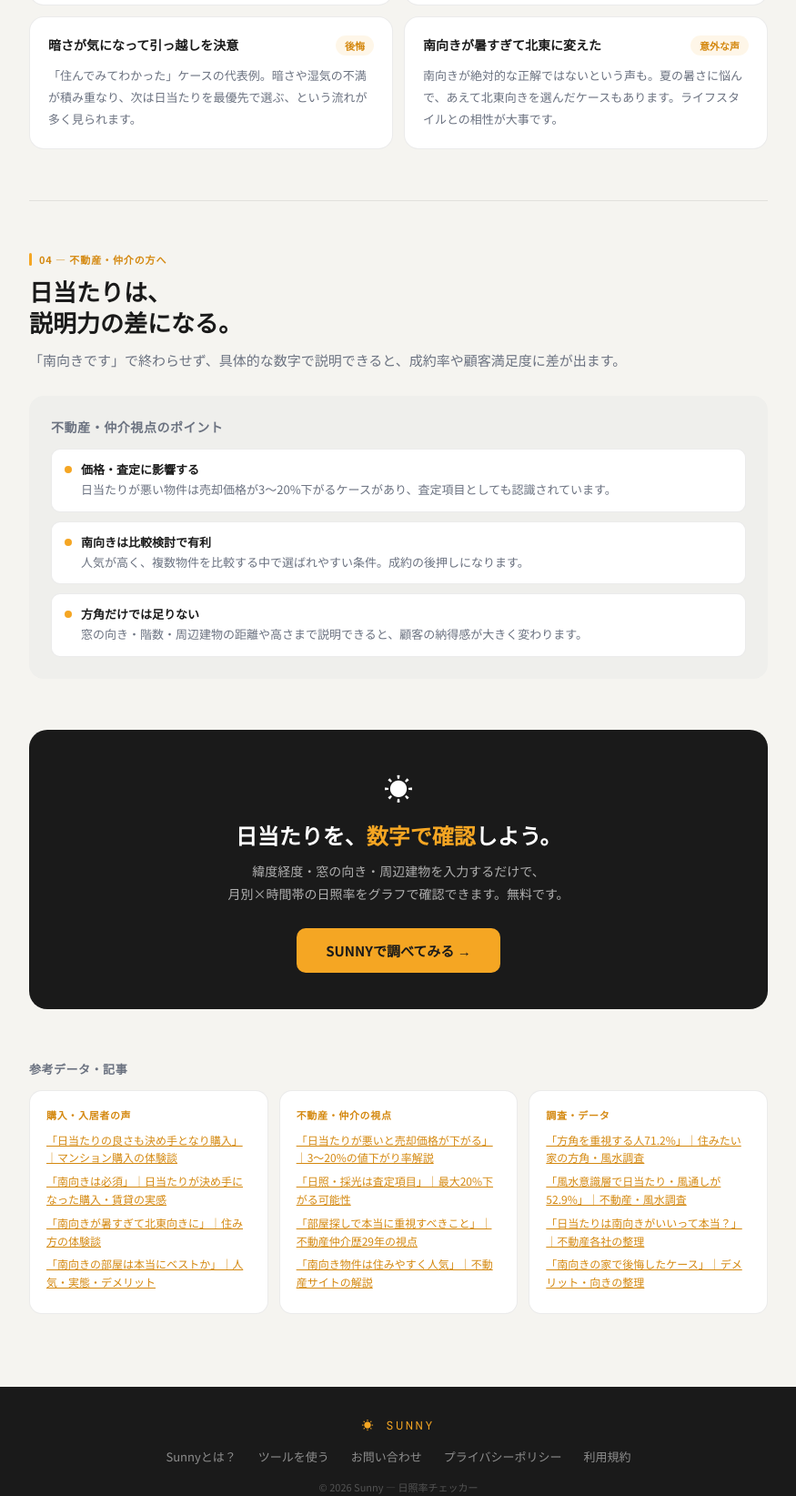
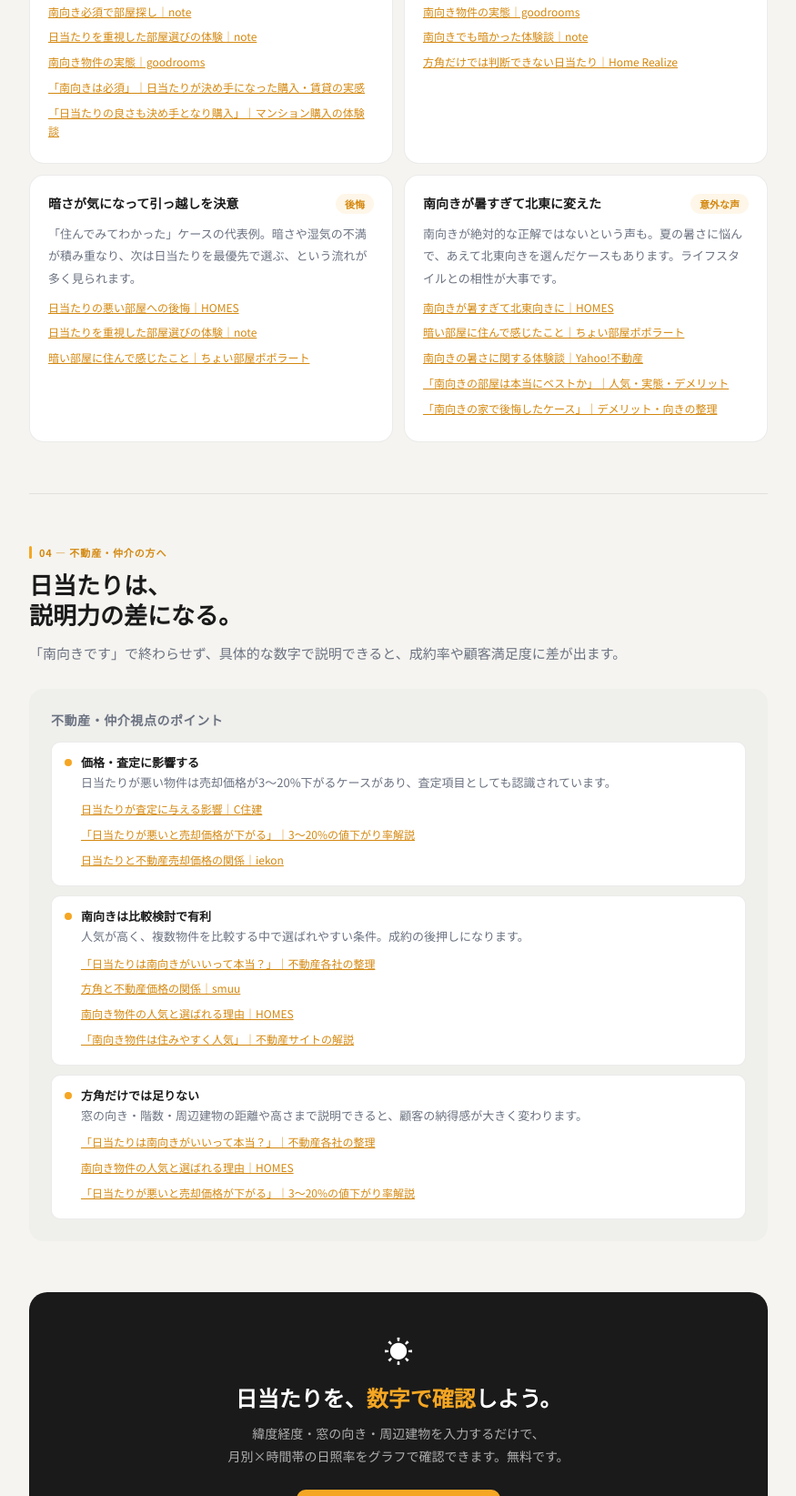
Before and after one commit to kokingbeach-netizen/sunny-app, a website: page sunny_hiatari.html in a window 1280 px wide. Shown: the part 2229-3873 px from the top of the page at 91% size, without its empty margins (202-1077 px from the left). Drawn offline with nearby package versions, Linux system fonts and the light colour scheme.

Commit message:
sunny_hiatari.html 出典リンク整理・参考セクション削除

```diff
--- a/sunny_hiatari.html
+++ b/sunny_hiatari.html
@@ -300,6 +300,7 @@
           <a class="ref-link" href="https://prtimes.jp/main/html/rd/p/000000263.000055654.html" target="_blank">住みたい家の方角・風水調査｜PRTimes</a>
           <a class="ref-link" href="https://www.ur-net.go.jp/chintai/college/202211/000978.html" target="_blank">住まい選びと方角｜UR都市機構</a>
           <a class="ref-link" href="https://www.suumo.jp/article/oyakudachi/oyaku/sumai_nyumon/lifestyle/madori-hiatari/" target="_blank">日当たりと間取りの関係｜SUUMO</a>
+          <a class="ref-link" href="https://prtimes.jp/main/html/rd/p/000000005.000108949.html" target="_blank">「風水意識層で日当たり・風通しが52.9%」｜不動産・風水調査</a>
         </div>
       </div>
       <div class="stat-card">
@@ -361,6 +362,13 @@
           <span class="voice-tag">決め手</span>
         </div>
         <p class="voice-body">部屋探しの条件として、南向きを最初から外せない人は少なくありません。「妥協しにくい項目」として挙げる声が目立ちます。</p>
+        <div style="margin-top:10px;display:flex;flex-direction:column;gap:2px;">
+          <a class="ref-link" href="https://note.com/womanchintai/n/n35a866d7f777" target="_blank">南向き必須で部屋探し｜note</a>
+          <a class="ref-link" href="https://note.com/lucid_badger7004/n/na29a9a174d47" target="_blank">日当たりを重視した部屋選びの体験｜note</a>
+          <a class="ref-link" href="https://www.goodrooms.jp/journal/?p=56658" target="_blank">南向き物件の実態｜goodrooms</a>
+          <a class="ref-link" href="https://cancam.jp/archives/1420987" target="_blank">「南向きは必須」｜日当たりが決め手になった購入・賃貸の実感</a>
+          <a class="ref-link" href="https://journal.anabuki-style.com/home-purchases-experience" target="_blank">「日当たりの良さも決め手となり購入」｜マンション購入の体験談</a>
+        </div>
       </div>
       <div class="voice-card">
         <div class="voice-head">
@@ -368,6 +376,11 @@
           <span class="voice-tag">要確認</span>
         </div>
         <p class="voice-body">方角だけでは分からない。周辺の建物や階数によって実際の明るさは大きく変わります。現地確認や具体的な日照条件の確認が欠かせません。</p>
+        <div style="margin-top:10px;display:flex;flex-direction:column;gap:2px;">
+          <a class="ref-link" href="https://www.goodrooms.jp/journal/?p=56658" target="_blank">南向き物件の実態｜goodrooms</a>
+          <a class="ref-link" href="https://note.com/suuyan_aacia9839/n/n00ed5d0c0ad9" target="_blank">南向きでも暗かった体験談｜note</a>
+          <a class="ref-link" href="https://home-realize.co.jp/blog/entry-311.html" target="_blank">方角だけでは判断できない日当たり｜Home Realize</a>
+        </div>
       </div>
       <div class="voice-card">
         <div class="voice-head">
@@ -375,6 +388,11 @@
           <span class="voice-tag">後悔</span>
         </div>
         <p class="voice-body">「住んでみてわかった」ケースの代表例。暗さや湿気の不満が積み重なり、次は日当たりを最優先で選ぶ、という流れが多く見られます。</p>
+        <div style="margin-top:10px;display:flex;flex-direction:column;gap:2px;">
+          <a class="ref-link" href="https://www.homes.co.jp/cont/living/living_00358/" target="_blank">日当たりの悪い部屋への後悔｜HOMES</a>
+          <a class="ref-link" href="https://note.com/lucid_badger7004/n/na29a9a174d47" target="_blank">日当たりを重視した部屋選びの体験｜note</a>
+          <a class="ref-link" href="https://choeiroom-popolato.com/popocolumn_new/chintairoom/point/post-2622/" target="_blank">暗い部屋に住んで感じたこと｜ちょい部屋ポポラート</a>
+        </div>
       </div>
       <div class="voice-card">
         <div class="voice-head">
@@ -382,6 +400,13 @@
           <span class="voice-tag">意外な声</span>
         </div>
         <p class="voice-body">南向きが絶対的な正解ではないという声も。夏の暑さに悩んで、あえて北東向きを選んだケースもあります。ライフスタイルとの相性が大事です。</p>
+        <div style="margin-top:10px;display:flex;flex-direction:column;gap:2px;">
+          <a class="ref-link" href="https://www.homes.co.jp/cont/living/living_00358/" target="_blank">南向きが暑すぎて北東向きに｜HOMES</a>
+          <a class="ref-link" href="https://choeiroom-popolato.com/popocolumn_new/chintairoom/point/post-2622/" target="_blank">暗い部屋に住んで感じたこと｜ちょい部屋ポポラート</a>
+          <a class="ref-link" href="https://question.realestate.yahoo.co.jp/knowledge/chiebukuro/detail/12298725402/" target="_blank">南向きの暑さに関する体験談｜Yahoo!不動産</a>
+          <a class="ref-link" href="https://eroom.earthrevo.jp/archives/25921" target="_blank">「南向きの部屋は本当にベストか」｜人気・実態・デメリット</a>
+          <a class="ref-link" href="https://www.irisawa-corp.com/column/202504_01y/" target="_blank">「南向きの家で後悔したケース」｜デメリット・向きの整理</a>
+        </div>
       </div>
     </div>
   </div>
@@ -401,6 +426,11 @@
           <div>
             <div class="pro-item-title">価格・査定に影響する</div>
             <p class="pro-item-body">日当たりが悪い物件は売却価格が3〜20%下がるケースがあり、査定項目としても認識されています。</p>
+            <div style="margin-top:8px;display:flex;flex-direction:column;gap:2px;">
+              <a class="ref-link" href="https://www.c-juken-baikyaku.jp/blog/detail666182/" target="_blank">日当たりが査定に与える影響｜C住建</a>
+              <a class="ref-link" href="https://www.f-madoguchi.co.jp/blog/entry-340887/" target="_blank">「日当たりが悪いと売却価格が下がる」｜3〜20%の値下がり率解説</a>
+              <a class="ref-link" href="https://iekon.jp/column/sale/11055" target="_blank">日当たりと不動産売却価格の関係｜iekon</a>
+            </div>
           </div>
         </div>
         <div class="pro-item">
@@ -408,6 +438,12 @@
           <div>
             <div class="pro-item-title">南向きは比較検討で有利</div>
             <p class="pro-item-body">人気が高く、複数物件を比較する中で選ばれやすい条件。成約の後押しになります。</p>
+            <div style="margin-top:8px;display:flex;flex-direction:column;gap:2px;">
+              <a class="ref-link" href="https://www.cigr.co.jp/media/buy/22" target="_blank">「日当たりは南向きがいいって本当？」｜不動産各社の整理</a>
+              <a class="ref-link" href="https://smuu.jp/knowhow/houitokakaku/" target="_blank">方角と不動産価格の関係｜smuu</a>
+              <a class="ref-link" href="https://www.homes.co.jp/cont/rent/rent_00752/" target="_blank">南向き物件の人気と選ばれる理由｜HOMES</a>
+              <a class="ref-link" href="https://www.winslink.co.jp/article/look/facingsouth.php" target="_blank">「南向き物件は住みやすく人気」｜不動産サイトの解説</a>
+            </div>
           </div>
         </div>
         <div class="pro-item">
@@ -415,6 +451,11 @@
           <div>
             <div class="pro-item-title">方角だけでは足りない</div>
             <p class="pro-item-body">窓の向き・階数・周辺建物の距離や高さまで説明できると、顧客の納得感が大きく変わります。</p>
+            <div style="margin-top:8px;display:flex;flex-direction:column;gap:2px;">
+              <a class="ref-link" href="https://www.cigr.co.jp/media/buy/22" target="_blank">「日当たりは南向きがいいって本当？」｜不動産各社の整理</a>
+              <a class="ref-link" href="https://www.homes.co.jp/cont/rent/rent_00752/" target="_blank">南向き物件の人気と選ばれる理由｜HOMES</a>
+              <a class="ref-link" href="https://www.f-madoguchi.co.jp/blog/entry-340887/" target="_blank">「日当たりが悪いと売却価格が下がる」｜3〜20%の値下がり率解説</a>
+            </div>
           </div>
         </div>
       </div>
@@ -430,32 +471,6 @@
   </div>
 
   <!-- 参考リンク -->
-  <div class="ref-section">
-    <div class="ref-title">参考データ・記事</div>
-    <div class="ref-grid">
-      <div class="ref-group">
-        <div class="ref-group-label">購入・入居者の声</div>
-        <a class="ref-link" href="https://journal.anabuki-style.com/home-purchases-experience" target="_blank">「日当たりの良さも決め手となり購入」｜マンション購入の体験談</a>
-        <a class="ref-link" href="https://cancam.jp/archives/1420987" target="_blank">「南向きは必須」｜日当たりが決め手になった購入・賃貸の実感</a>
-        <a class="ref-link" href="https://www.homes.co.jp/cont/living/living_00358/" target="_blank">「南向きが暑すぎて北東向きに」｜住み方の体験談</a>
-        <a class="ref-link" href="https://eroom.earthrevo.jp/archives/25921" target="_blank">「南向きの部屋は本当にベストか」｜人気・実態・デメリット</a>
-      </div>
-      <div class="ref-group">
-        <div class="ref-group-label">不動産・仲介の視点</div>
-        <a class="ref-link" href="https://www.f-madoguchi.co.jp/blog/entry-340887/" target="_blank">「日当たりが悪いと売却価格が下がる」｜3〜20%の値下がり率解説</a>
-        <a class="ref-link" href="https://hokusho-fudousan.jp/column/knowledge/not-sunny-house-sale/" target="_blank">「日照・採光は査定項目」｜最大20%下がる可能性</a>
-        <a class="ref-link" href="https://www.besthousing.co.jp/blog-20190501/" target="_blank">「部屋探しで本当に重視すべきこと」｜不動産仲介歴29年の視点</a>
-        <a class="ref-link" href="https://www.winslink.co.jp/article/look/facingsouth.php" target="_blank">「南向き物件は住みやすく人気」｜不動産サイトの解説</a>
-      </div>
-      <div class="ref-group">
-        <div class="ref-group-label">調査・データ</div>
-        <a class="ref-link" href="https://prtimes.jp/main/html/rd/p/000000263.000055654.html" target="_blank">「方角を重視する人71.2%」｜住みたい家の方角・風水調査</a>
-        <a class="ref-link" href="https://prtimes.jp/main/html/rd/p/000000005.000108949.html" target="_blank">「風水意識層で日当たり・風通しが52.9%」｜不動産・風水調査</a>
-        <a class="ref-link" href="https://www.cigr.co.jp/media/buy/22" target="_blank">「日当たりは南向きがいいって本当？」｜不動産各社の整理</a>
-        <a class="ref-link" href="https://www.irisawa-corp.com/column/202504_01y/" target="_blank">「南向きの家で後悔したケース」｜デメリット・向きの整理</a>
-      </div>
-    </div>
-  </div>
 
 </div><!-- /wrap -->
 
```
Also changed, not shown: CLAUDE.md (+2 -0 lines).
